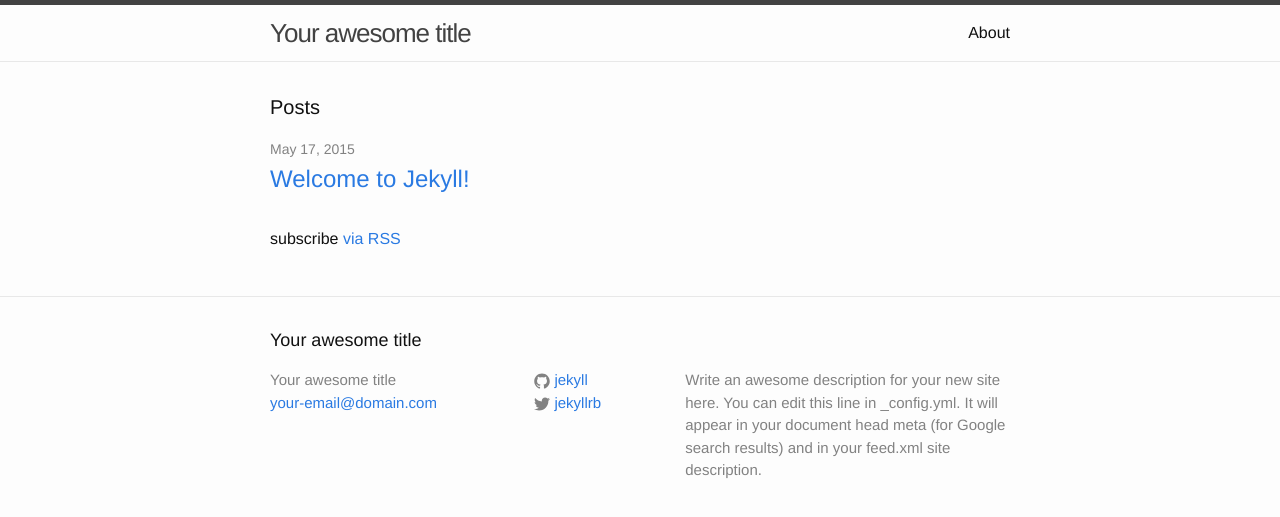
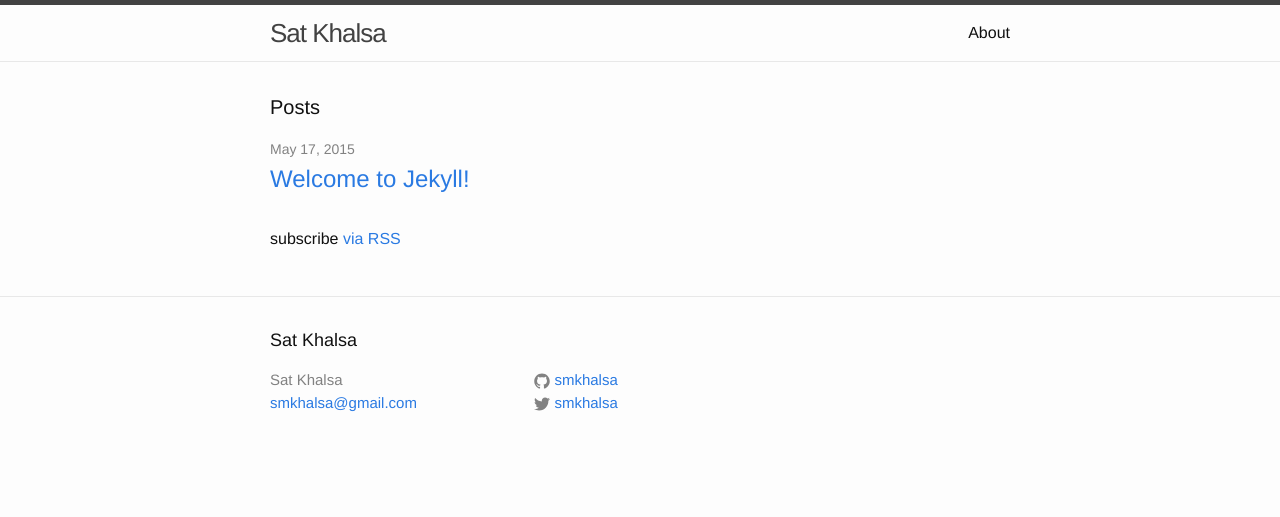
Before and after one commit to smkhalsa/smkhalsa.github.io, a Jekyll site: the page built from index.html, in a window 1280 px wide. Shown: the top 517 px of the page. Built offline with Jekyll 4.4.1, drawn with Linux system fonts in a browser that asks for light colours.

Commit message:
Edited config

```diff
--- a/_config.yml
+++ b/_config.yml
@@ -1,14 +1,12 @@
 # Site settings
-title: Your awesome title
-email: your-email@domain.com
+title: Sat Khalsa
+email: smkhalsa@gmail.com
 description: > # this means to ignore newlines until "baseurl:"
-  Write an awesome description for your new site here. You can edit this
-  line in _config.yml. It will appear in your document head meta (for
-  Google search results) and in your feed.xml site description.
+
 baseurl: "" # the subpath of your site, e.g. /blog/
-url: "http://yourdomain.com" # the base hostname & protocol for your site
-twitter_username: jekyllrb
-github_username:  jekyll
+url: "http://satkhalsa.com" # the base hostname & protocol for your site
+twitter_username: smkhalsa
+github_username:  smkhalsa
 
 # Build settings
 markdown: kramdown
```
